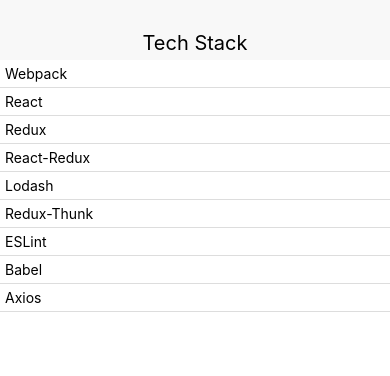
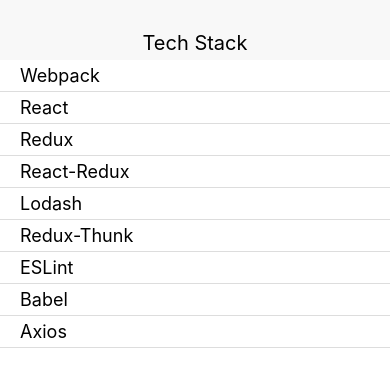
Before and after one commit to iAmNawa/reactNativeRedux, a React Native app: screen / in a window 390 px wide. Shown: the top 376 px of the page. Built offline with nearby package versions, Linux system fonts and the light colour scheme.

Commit message:
basic styling

```diff
--- a/src/App.js
+++ b/src/App.js
@@ -9,7 +9,7 @@
 const App = () => {
   return (
     <Provider store={createStore(reducers)}>
-      <View>
+      <View style={{ flex: 1 }}>
         <Header headerText="Tech Stack" />
         <LibraryList />
       </View>
--- a/src/components/ListItem.js
+++ b/src/components/ListItem.js
@@ -4,12 +4,23 @@
 
 class ListItem extends Component {
   render() {
+    const { titleStyle } = styles;
+
     return (
       <CardSection>
-        <Text>{this.props.library.item.title}</Text>
+        <Text style={titleStyle}>
+          {this.props.library.item.title}
+        </Text>
       </CardSection>
     );
   }
 }
 
+const styles = {
+  titleStyle: {
+    fontSize: 18,
+    paddingLeft: 15
+  }
+}
+
 export default ListItem;
```
